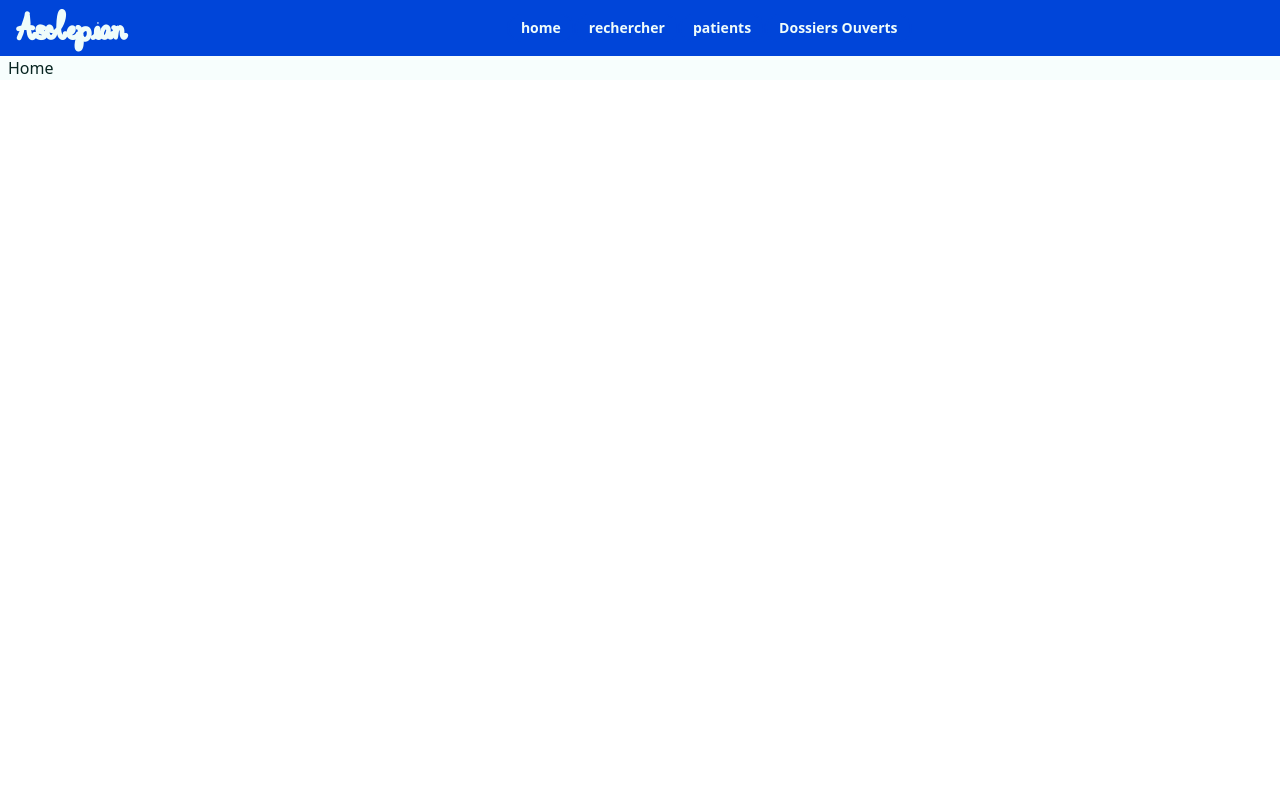
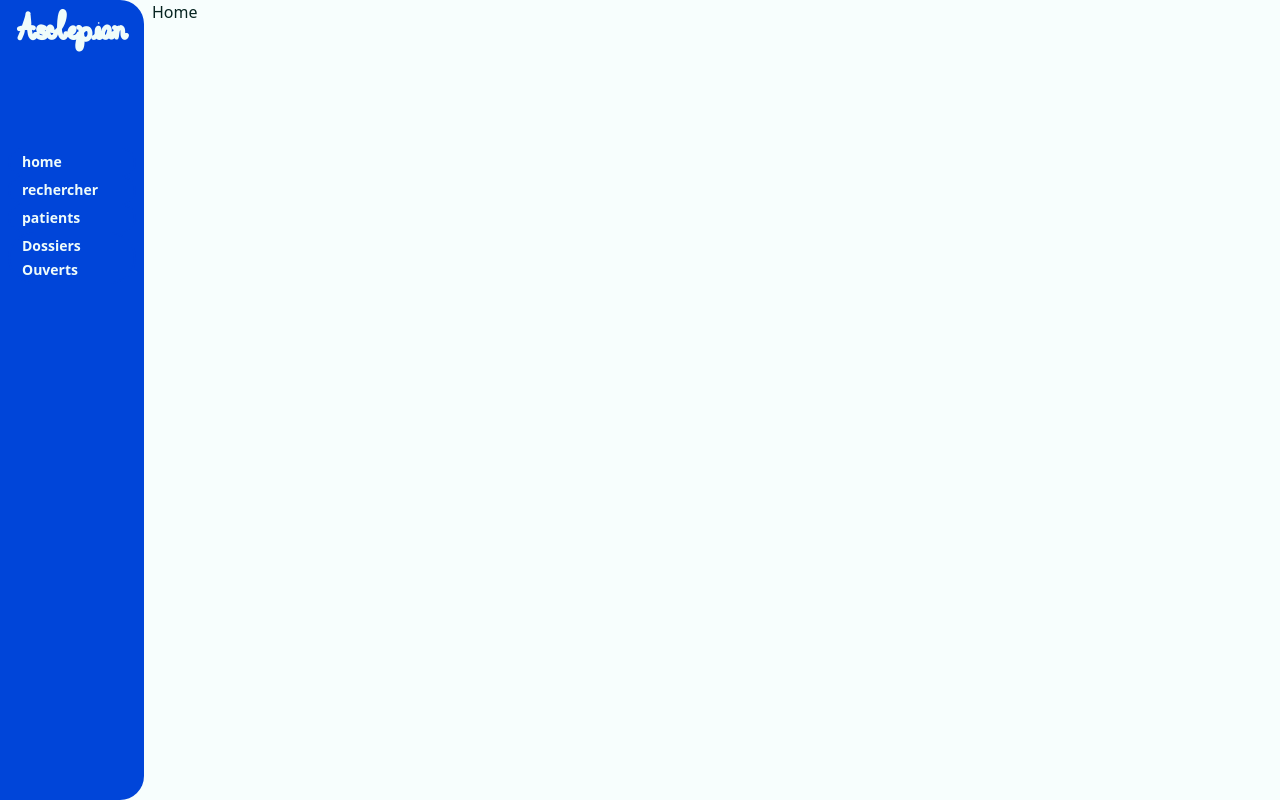
Before and after one commit to asclepian/asclepian-ui, a React (Vite) app: page / in a window 1280 px wide. Built offline with nearby package versions, Linux system fonts and the light colour scheme.

Commit message:
changing env

```diff
--- a/src/components/HeaderComponent.tsx
+++ b/src/components/HeaderComponent.tsx
@@ -20,18 +20,6 @@ const patientList: NavigationItem = {
   id: 'patientListView'
 }
 
-// const encounter: NavigationItem = {
-//   text: 'enconter',
-//   link: '/encounterView',
-//   id: 'enconterView'
-// }
-
-// const queryPatient: NavigationItem = {
-//   text: 'query patient',
-//   link: '/patientViewQuery',
-//   id: 'queryPatient'
-// }
-
 function className (
   navItem: NavigationItem,
   currentSelection: NavigationItem | undefined
@@ -46,19 +34,19 @@ const Header: FunctionComponent = () => {
   const [selection, setSelection] = useState<NavigationItem>()
   return (
         // navbar navbar-expand-lg navbar-secondary fixed-top bg-secondary flex-md-nowrap p-0
-        <div className="sticky top-0 z-40 w-full backdrop-blur flex-none bg-secondary">
-            <div className="max-w-8xl max-auto">
-                <div className="py-1 border-b border-dark/10 lg:px-2 lg:border-0">
-                    <div className="relative flex items-center">
+        <div className="sticky top-0 z-40 h-screen w-fit backdrop-blur bg-secondary rounded-r-3xl flex">
+            <div className="max-h-full max-w-fit">
+                <div className="py-1 border-b border-dark/10 lg:px-2 lg:border-0 flex flex-col">
+                    <div className="relative flex flex-col items-center ml-0 w-32">
                     <a
-                        className="text-dominant rounded-full px-2 mr-3 flex-none font-handfont text-5xl font-bold"
+                        className="text-dominant font-handfont text-5xl font-bold mb-24 ml-0"
                         href="#"
                     >
                         Asclepian
                     </a>
-                    <div className="relative flex items-center m-auto ">
+                    <div className="relative items-center ml-0 ">
                       <nav className="text-sm leading-6 font-semibold text-dark">
-                      <ul className="flex space-x-0">
+                      <ul className="space-x-0">
                             {views.map((element) => {
                               return (
                                     <li
--- a/src/components/MainComponent.tsx
+++ b/src/components/MainComponent.tsx
@@ -12,7 +12,7 @@ import {
 import LookupView from './LookupViewComponent'
 
 const Main: FunctionComponent = () => (
-    <div className="antialiased text-dark bg-light">
+    <div className="antialiased text-dark bg-light flex flex-row">
         <Header />
         <div className="container-fluid">
             <div className="row">
```
Also changed, not shown: .eslintrc.js, 1 other file (tests, documents, lock files or other folders).
